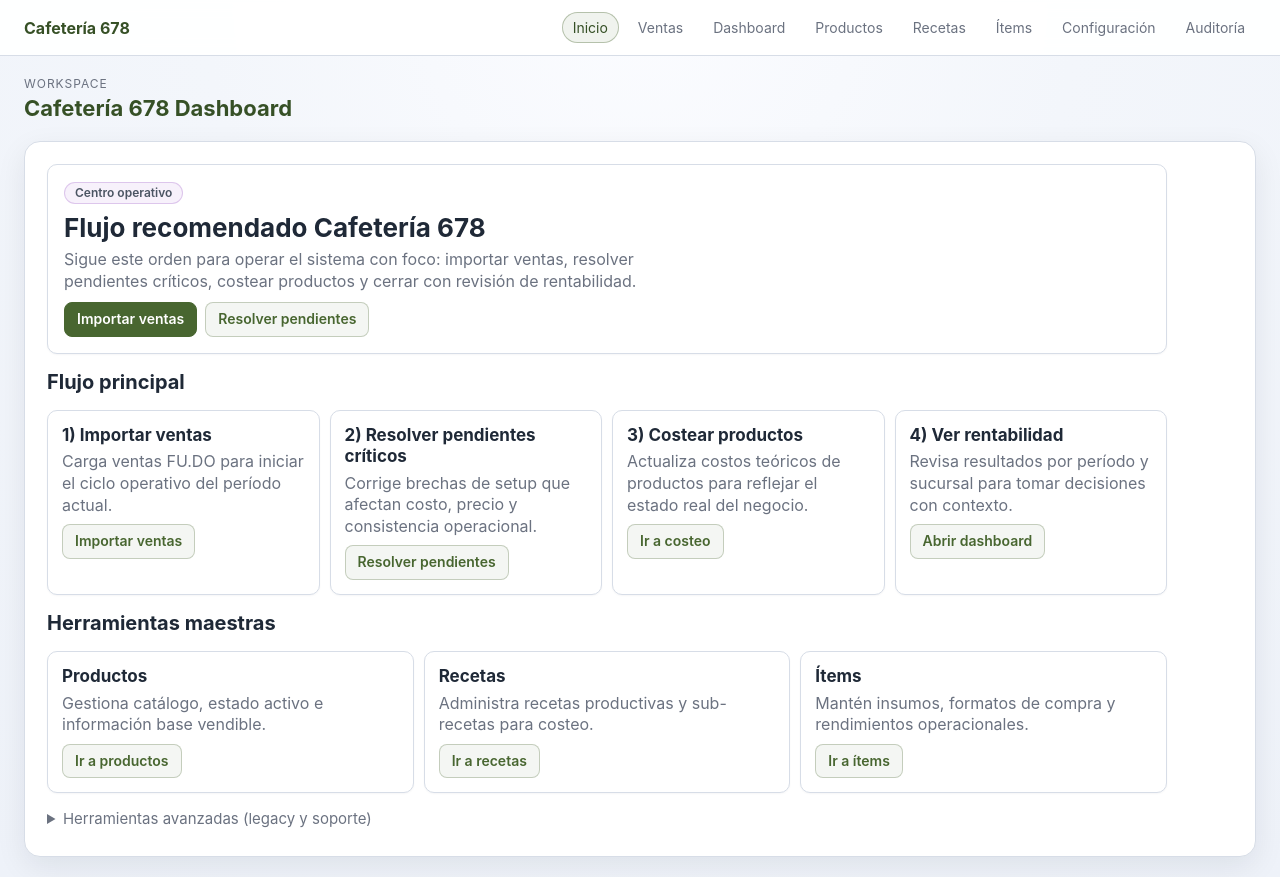
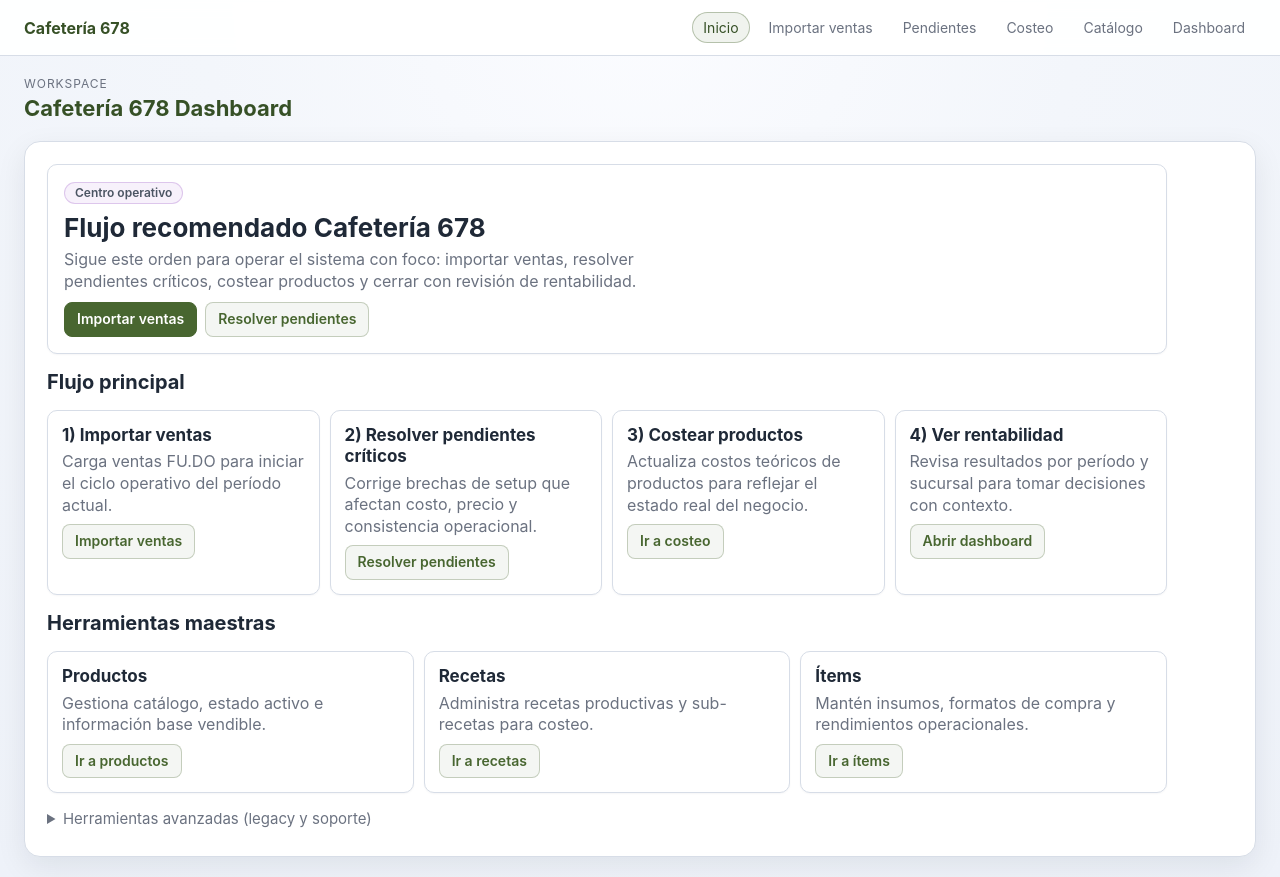
Before and after one commit to NicoChapiro/cafeteria-678-dashboard, a Next.js app: page / in a window 1280 px wide. Built offline with nearby package versions, Linux system fonts and the light colour scheme.

Commit message:
Reorganize top navigation around operational flow

```diff
--- a/src/components/app/TopNav.tsx
+++ b/src/components/app/TopNav.tsx
@@ -10,18 +10,20 @@ type NavItem = {
 
 const NAV_ITEMS: NavItem[] = [
   { label: 'Inicio', href: '/' },
-  { label: 'Ventas', href: '/sales' },
+  { label: 'Importar ventas', href: '/sales/import' },
+  { label: 'Pendientes', href: '/setup' },
+  { label: 'Costeo', href: '/products/costing' },
+  { label: 'Catálogo', href: '/products' },
   { label: 'Dashboard', href: '/dashboard' },
-  { label: 'Productos', href: '/products' },
-  { label: 'Recetas', href: '/recipes' },
-  { label: 'Ítems', href: '/items' },
-  { label: 'Configuración', href: '/setup' },
-  { label: 'Auditoría', href: '/audit' },
 ];
 
 function isItemActive(pathname: string, href: string): boolean {
   if (href === '/') {
     return pathname === '/';
+  }
+
+  if (href === '/products') {
+    return pathname === '/products' || pathname.startsWith('/products/') && !pathname.startsWith('/products/costing');
   }
 
   return pathname === href || pathname.startsWith(`${href}/`);
```
